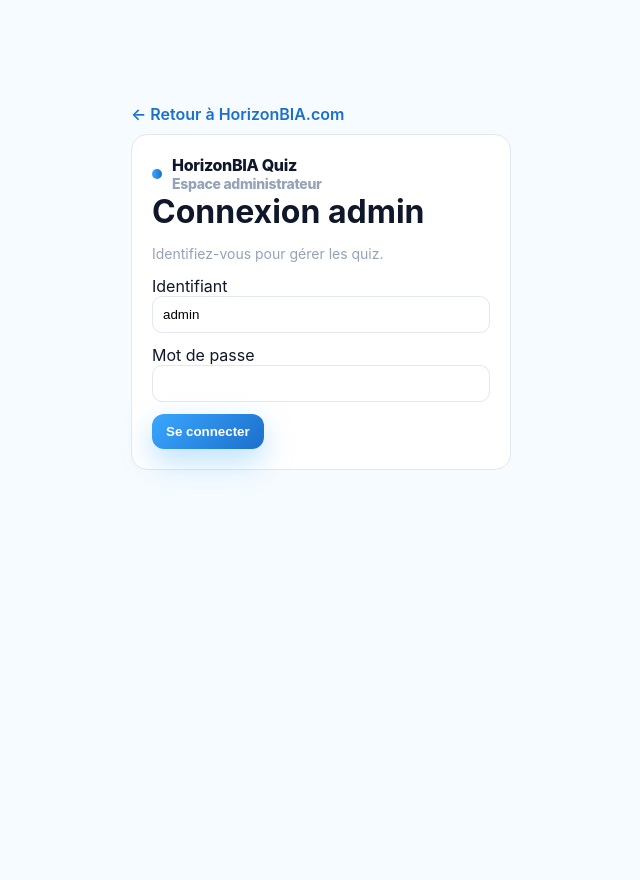
After one commit to grgplmr/quiz-horizon, a PHP site: page /admin/login.php in a window 1280 px wide. The commit adds this page. Shown: the whole page, without its empty margins (319-959 px from the left). Run offline with PHP 8.4, Linux system fonts and the light colour scheme.

Commit message:
Add admin authentication and refresh quiz layout

```diff
--- /dev/null
+++ b/admin/login.php
@@ -0,0 +1,107 @@
+<?php
+session_start();
+if (isset($_SESSION['is_admin']) && $_SESSION['is_admin'] === true) {
+    header('Location: /admin/index.php');
+    exit;
+}
+?>
+<!doctype html>
+<html lang="fr">
+  <head>
+    <meta charset="UTF-8" />
+    <meta name="viewport" content="width=device-width, initial-scale=1.0" />
+    <title>HorizonBIA Quiz · Connexion</title>
+    <link rel="stylesheet" href="../assets/main.css" />
+    <link rel="stylesheet" href="./admin.css" />
+    <style>
+      .login-shell {
+        max-width: 420px;
+        margin: 80px auto;
+      }
+      .login-card {
+        background: var(--card);
+        border: 1px solid var(--border);
+        border-radius: 16px;
+        padding: 20px;
+      }
+      .login-card h1 {
+        margin: 0 0 6px;
+      }
+      .login-card form {
+        display: flex;
+        flex-direction: column;
+        gap: 12px;
+        margin-top: 12px;
+      }
+      .login-card input {
+        width: 100%;
+        padding: 10px;
+        border-radius: 10px;
+        border: 1px solid var(--border);
+      }
+      .login-actions {
+        display: flex;
+        align-items: center;
+        gap: 10px;
+      }
+      .error {
+        color: var(--danger);
+        font-weight: 600;
+      }
+    </style>
+  </head>
+  <body class="theme-light">
+    <div class="app-shell login-shell">
+      <div class="back-link"><a href="https://horizonbia.com">← Retour à HorizonBIA.com</a></div>
+      <div class="login-card">
+        <div class="logo" style="cursor: pointer" onclick="window.location='/'">
+          <span class="dot"></span>
+          <div>
+            <div>HorizonBIA Quiz</div>
+            <div class="muted">Espace administrateur</div>
+          </div>
+        </div>
+        <h1>Connexion admin</h1>
+        <p class="muted">Identifiez-vous pour gérer les quiz.</p>
+        <form id="login-form">
+          <div>
+            <label for="login">Identifiant</label>
+            <input id="login" name="login" type="text" value="admin" required />
+          </div>
+          <div>
+            <label for="password">Mot de passe</label>
+            <input id="password" name="password" type="password" required />
+          </div>
+          <div class="login-actions">
+            <button class="btn btn-primary" type="submit">Se connecter</button>
+            <span id="login-status" class="error" style="display:none"></span>
+          </div>
+        </form>
+      </div>
+    </div>
+    <script>
+      const form = document.getElementById('login-form');
+      const statusEl = document.getElementById('login-status');
+      form.addEventListener('submit', async (e) => {
+        e.preventDefault();
+        statusEl.style.display = 'none';
+        const payload = {
+          login: form.login.value,
+          password: form.password.value,
+        };
+        const res = await fetch('/api/auth.php', {
+          method: 'POST',
+          headers: { 'Content-Type': 'application/json' },
+          body: JSON.stringify(payload),
+        });
+        const data = await res.json();
+        if (data.success) {
+          window.location = '/admin/index.php';
+        } else {
+          statusEl.textContent = data.error || 'Identifiants invalides';
+          statusEl.style.display = 'inline';
+        }
+      });
+    </script>
+  </body>
+</html>
--- a/api/upload.php
+++ b/api/upload.php
@@ -1,4 +1,5 @@
 <?php
+session_start();
 header('Content-Type: application/json; charset=utf-8');
 $quizzesDir = __DIR__ . '/quizzes';
 if (!is_dir($quizzesDir)) {
@@ -21,6 +22,10 @@ function nextFilename($category, $dir) {
         }
     }
     return sprintf('%s-%d.json', $category, $max + 1);
+}
+
+if (!isset($_SESSION['is_admin']) || $_SESSION['is_admin'] !== true) {
+    respond(['success' => false, 'error' => 'Non autorisé'], 401);
 }
 
 if ($_SERVER['REQUEST_METHOD'] === 'GET') {
--- a/assets/main.css
+++ b/assets/main.css
@@ -197,6 +236,20 @@ body.theme-dark .card {
   border: 1px solid var(--border);
   border-radius: 16px;
   padding: 20px;
+}
+
+.back-link {
+  margin-bottom: 10px;
+  font-weight: 600;
+}
+
+.back-link a {
+  color: var(--horizon-blue-dark);
+  text-decoration: none;
+}
+
+.back-link a:hover {
+  text-decoration: underline;
 }
 
 body.theme-dark .question-shell {
--- a/vite.config.js
+++ b/vite.config.js
@@ -8,7 +8,6 @@ export default defineConfig({
     rollupOptions: {
       input: {
         main: resolve(__dirname, 'index.html'),
-        admin: resolve(__dirname, 'admin/index.html'),
       },
     },
     outDir: 'dist',
```
Also changed, not shown: other parts of assets/main.css (+45 -6 lines), admin/admin.js (+16 -6 lines), admin/index.php (renamed from admin/index.html, +7 -0 lines), api/auth.php (added, +45 -0 lines), assets/main.js (+27 -12 lines), src/main.jsx (+18 -10 lines), src/styles.css (+59 -6 lines), .htaccess (added).
